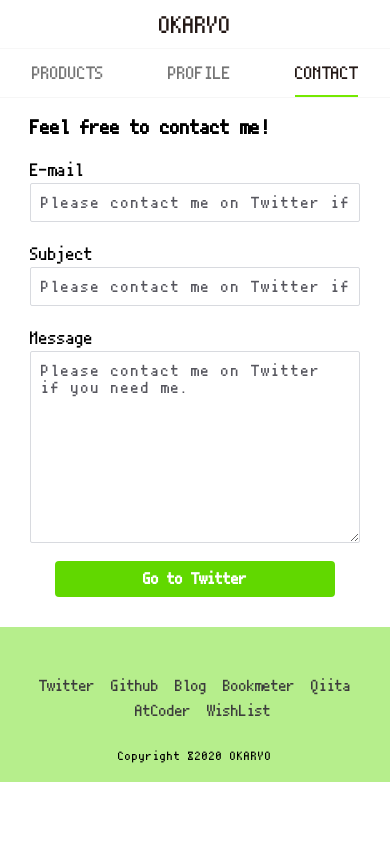
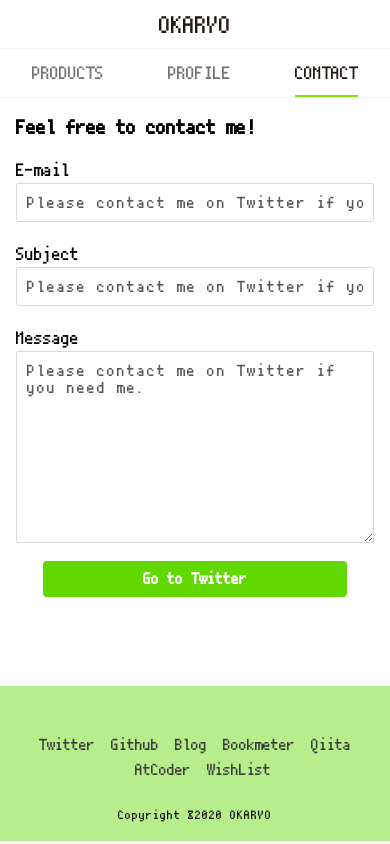
Before and after one commit to okaryo/PortfolioTSX, a React (Create React App) app: page /contact in a window 390 px wide. Built offline with nearby package versions, Linux system fonts and the light colour scheme.

Commit message:
[fix] refactor style

```diff
--- a/src/components/Contact.tsx
+++ b/src/components/Contact.tsx
@@ -6,7 +6,9 @@ const Contact = () => {
   const inputValue = "Please contact me on Twitter if you need me."
 
   return(
-    <div className="main_container portfolio_contact_container">
+    <div>
+      <div className="headerSpace" />
+      <div className="mainBody portfolio_contact_container">
         <h3>Feel free to contact me!</h3>
         <p>E-mail</p>
         <input type="text" defaultValue={inputValue} />
@@ -26,6 +28,7 @@ const Contact = () => {
           </button>
         </div>
       </div>
+    </div>
   )
 }
 
--- a/src/components/Products.tsx
+++ b/src/components/Products.tsx
@@ -136,8 +136,11 @@ const Products = () => {
   }
 
   return(
-    <div className="main_container">
-      <ProductList />
+    <div>
+      <div className="headerSpace" />
+      <div className="mainBody">
+        <ProductList />
+      </div>
     </div>
   )
 }
--- a/src/components/Profile.tsx
+++ b/src/components/Profile.tsx
@@ -37,7 +37,9 @@ const Profile = () => {
   }
 
   return(
-    <div className="main_container portfolio_profile_container">
+    <div>
+      <div className="headerSpace" />
+      <section className="mainBody portfolio_profile_container">
         <section className="portfolio_profile_me">
           <img src={me} alt="me_icon" height="88" width="90" loading="lazy"/>
           <div className="portfolio_profile_me_text">
@@ -91,6 +93,7 @@ const Profile = () => {
             />
           </section>
         </div>
+      </section>
     </div>
   )
 }
--- a/src/stylesheets/Contact.css
+++ b/src/stylesheets/Contact.css
@@ -56,9 +56,6 @@
 }
 
 @media (max-width: 720px) {
-  .portfolio_contact_container {
-    padding: 116px 30px 30px;
-  }
   .portfolio_contact_button {
     justify-content: center;
   }
--- a/src/stylesheets/Profile.css
+++ b/src/stylesheets/Profile.css
@@ -96,9 +96,6 @@
 }
 
 @media (max-width: 720px) {
-  .portfolio_profile_container {
-    padding: 116px 30px 30px;
-  }
   .portfolio_profile_detail {
     flex-wrap: wrap;
   }
--- a/src/stylesheets/index.css
+++ b/src/stylesheets/index.css
@@ -17,12 +17,22 @@ li {
   list-style: none;
 }
 
-.main_container {
-  padding: 78px 24px 30px;
+.headerSpace {
+  height: 48px;
+}
+
+.mainBody {
+  padding: 30px 24px 30px;
+  min-height: calc(100vh - 178px);
 }
 
 @media (max-width: 720px) {
-  .main_container {
-    padding: 116px 12px 30px;
+  .headerSpace {
+    height: 96px;
+  }
+
+  .mainBody {
+    padding: 20px 16px 30px;
+    min-height: calc(100vh - 254px);
   }
 }
```
Lines whose indentation alone changed are shown as unchanged.
